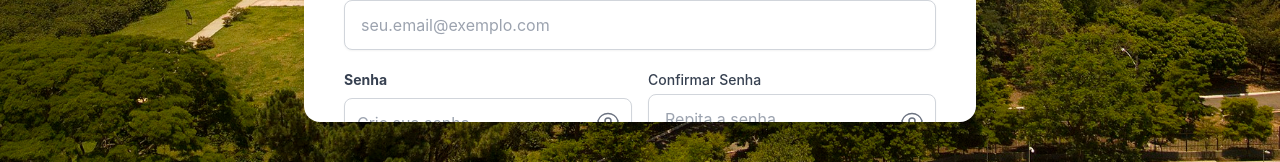
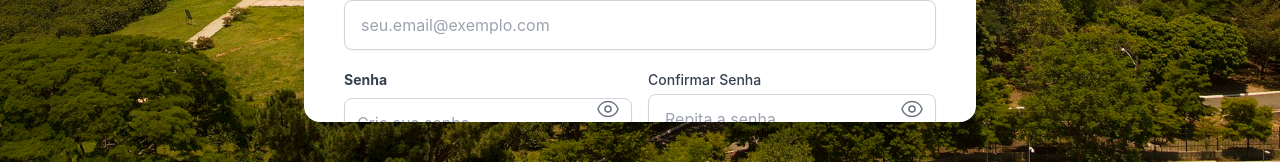
Before and after one commit to EduardoCFonte/Project-LoginAuth, a React (Create React App) app in the folder frontend/: page /register in a window 1280 px wide. Shown: the part 718-880 px from the top of the page. Built offline with nearby package versions, Linux system fonts and the light colour scheme; no server answers.

Commit message:
Minor adjustment

```diff
--- a/frontend/src/components/UI/RegisterCard.tsx
+++ b/frontend/src/components/UI/RegisterCard.tsx
@@ -32,6 +32,7 @@ const RegisterCard: React.FC = () => {
         confirmPassword: '',
         cpf: '',
         cep: '',
+        email: ''
     });
 
     const handleChange = (e: React.ChangeEvent<HTMLInputElement>) => {
@@ -64,7 +65,7 @@ const RegisterCard: React.FC = () => {
             const error = validateEmail(value)
             setFormErrors(prevErrors => ({
                 ...prevErrors,
-                password: error,
+                email: error,
             }));
         }
     }
@@ -141,6 +142,9 @@ const RegisterCard: React.FC = () => {
                     <div>
                         <label htmlFor="email" className="block text-sm font-medium text-gray-700 mb-1">Email</label>
                         <input id="email" type="email" placeholder="seu.email@exemplo.com" value={formData.email} onChange={handleChange} required className="w-full px-4 py-3 border border-gray-300 rounded-lg shadow-sm focus:outline-none focus:ring-2 focus:ring-indigo-500" />
+                        {formErrors.email && (
+                                <p className="text-red-500 text-xs mt-1">{formErrors.email}</p>
+                            )}
                     </div>
                     <div className="grid grid-cols-1 md:grid-cols-2 gap-4">
                         <div className="relative">
@@ -164,7 +168,7 @@ const RegisterCard: React.FC = () => {
                             <button
                                 type="button"
                                 onClick={() => setShowPassword(!showPassword)}
-                                className="absolute inset-y-0 right-0 pr-3 flex items-center text-gray-500 mt-6"
+                                className="absolute inset-y-0 right-0 pr-3 flex items-center text-gray-500 "
                             >
                                 <svg xmlns="http://www.w3.org/2000/svg" fill="none" viewBox="0 0 24 24" strokeWidth={1.5} stroke="currentColor" className="w-6 h-6">
                                     {showPassword ? (
@@ -184,7 +188,7 @@ const RegisterCard: React.FC = () => {
                             <button
                                 type="button"
                                 onClick={() => setShowPassword(!showPassword)}
-                                className="absolute inset-y-0 right-0 pr-3 flex items-center text-gray-500 mt-6"
+                                className="absolute inset-y-0 right-0 pr-3 flex items-center text-gray-500 "
                             >
                                 <svg xmlns="http://www.w3.org/2000/svg" fill="none" viewBox="0 0 24 24" strokeWidth={1.5} stroke="currentColor" className="w-6 h-6">
                                     {showPassword ? (
```
